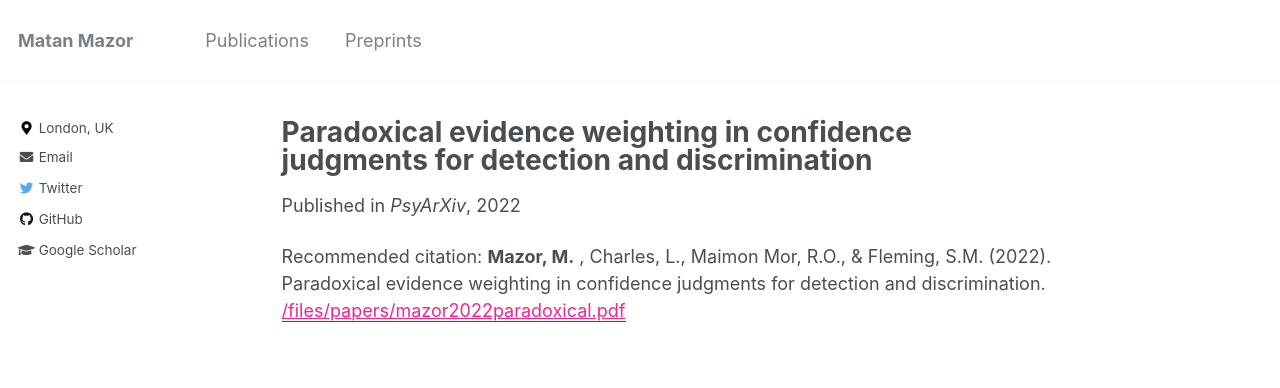
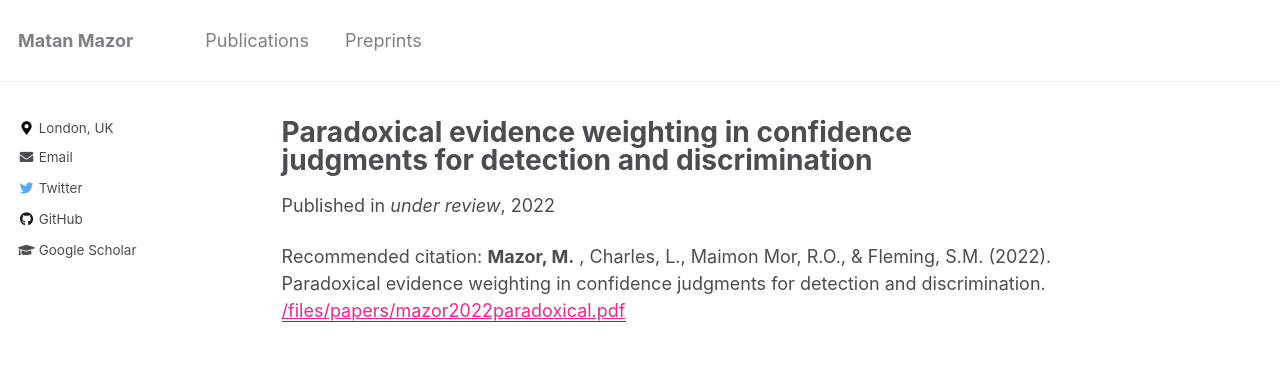
Before and after one commit to matanmazor/matanmazor.github.io, a Jekyll site: the page built from _preprints/2022-11-30-paradoxical.md, in a window 1280 px wide. Shown: the top 388 px of the page. Built offline with Jekyll 4.4.1, drawn with Linux system fonts in a browser that asks for light colours.

Commit message:
paradoxical preprint details

```diff
--- a/_preprints/2022-11-30-paradoxical.md
+++ b/_preprints/2022-11-30-paradoxical.md
@@ -3,8 +3,10 @@ title: "Paradoxical evidence weighting in confidence judgments for detection and
 collection: preprints
 permalink: /preprint/2022-11-30-paradoxical
 date: 2022-11-30
-venue: 'PsyArXiv'
-psyarxiv: ''
+venue: 'under review'
+psyarxiv: 'https://psyarxiv.com/m8762'
+github: 'https://github.com/matanmazor/reverseCorrelation'
+data: 'https://osf.io/7a4fm/'
 paperurl: '/files/papers/mazor2022paradoxical.pdf'
 citation: '<b>Mazor, M.</b> , Charles, L., Maimon Mor, R.O., & Fleming, S.M. (2022). Paradoxical evidence weighting in confidence judgments for detection and discrimination.'
 ---
```
